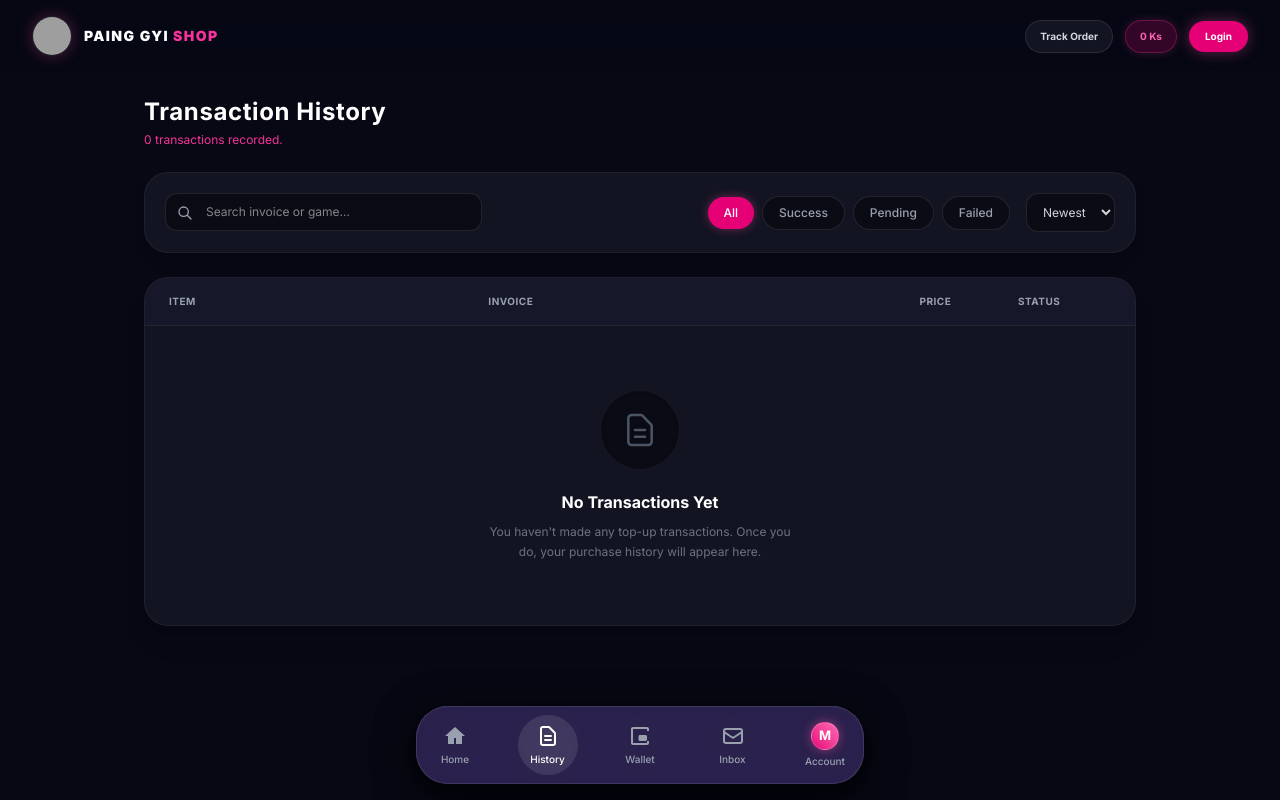
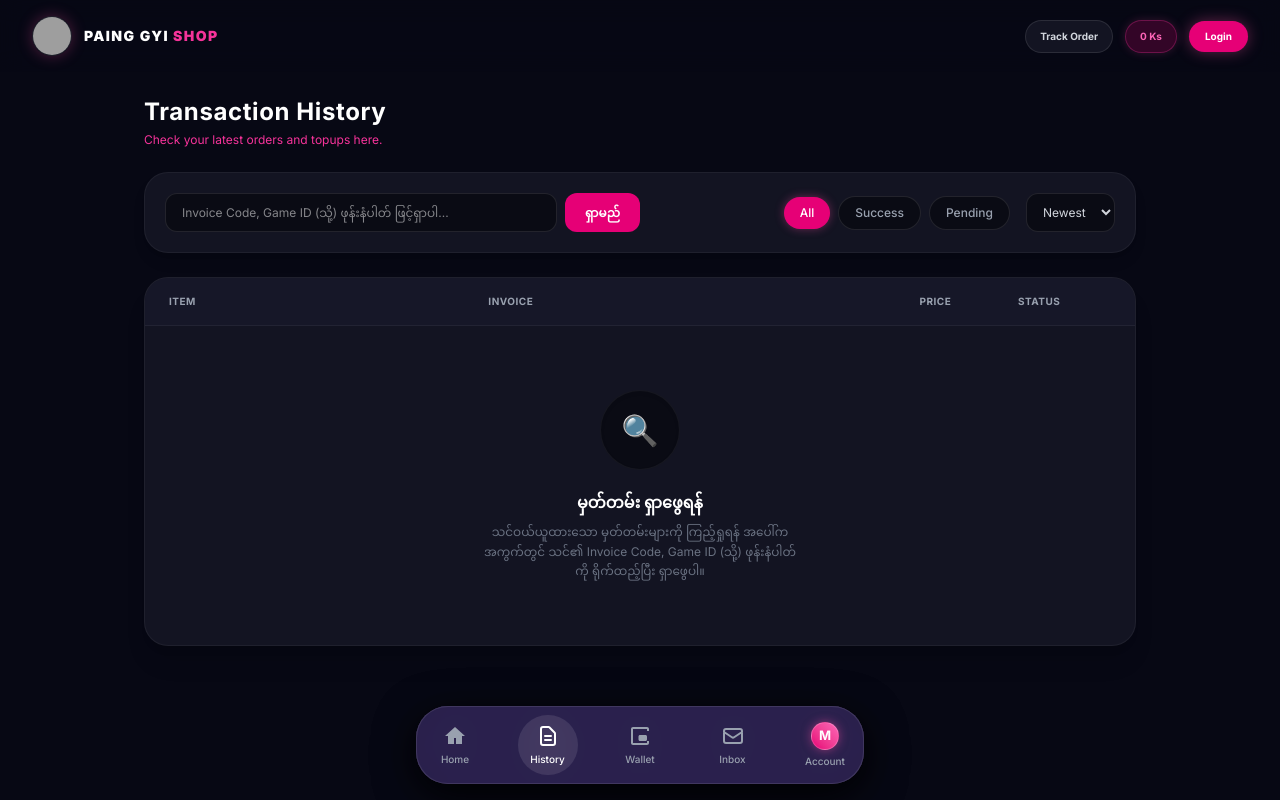
Before and after one commit to yan287062-ctrl/Topup-shop, a Next.js app: page /history in a window 1280 px wide. Built offline with nearby package versions, Linux system fonts and the light colour scheme; grey boxes are pictures that could not be loaded.

Commit message:
Update page.tsx

```diff
--- a/app/history/page.tsx
+++ b/app/history/page.tsx
@@ -3,67 +3,132 @@
 import { useState } from 'react';
 import Navbar from '../../components/Navbar';
 import BottomNav from '../../components/BottomNav';
+import { supabase } from '../../lib/supabase';
 
 export default function HistoryPage() {
-  // Demo Data များကို ဖယ်ရှားလိုက်ပြီး Database ချိတ်ဆက်ရန် အလွတ် (Empty Array) တည်ဆောက်ထားပါသည်
   const [transactions, setTransactions] = useState<any[]>([]);
   const [filter, setFilter] = useState('All');
   const [search, setSearch] = useState('');
   const [sortOrder, setSortOrder] = useState('Newest');
+  const [isSearching, setIsSearching] = useState(false);
+  const [hasSearched, setHasSearched] = useState(false);
 
-  // Status badge colors styling
+  const getGameImage = (gameName: string) => {
+    const name = gameName?.toLowerCase() || '';
+    if (name.includes('mobile legends')) return '/mlbb.png';
+    if (name.includes('magic chess')) return '/MCGG.png';
+    if (name.includes('pubg')) return '/pubg.png';
+    if (name.includes('uc pack')) return '/Pubgucpack.png';
+    if (name.includes('telegram')) return '/telegram.png';
+    if (name.includes('heartopia')) return '/heartopia.png';
+    if (name.includes('smile')) return '/smile_coin.png';
+    return '/mlbb.png';
+  };
+
+  const handleSearch = async (e: React.FormEvent) => {
+    e.preventDefault();
+    const searchTerm = search.trim();
+    if (!searchTerm) return;
+
+    setIsSearching(true);
+    setHasSearched(true);
+
+    try {
+      // ၁။ ဂိမ်းအော်ဒါများ ရှာခြင်း (Player ID သို့မဟုတ် Invoice Code ဖြင့် ရှာမည်)
+      const { data: ordersData } = await supabase
+        .from('orders')
+        .select('*')
+        .or(`player_id.eq.${searchTerm},invoice_code.eq.${searchTerm}`);
+
+      // ၂။ Wallet ငွေဖြည့်မှတ်တမ်းများ ရှာခြင်း (ဖုန်းနံပါတ် သို့မဟုတ် Invoice Code ဖြင့် ရှာမည်)
+      const { data: walletData } = await supabase
+        .from('wallet_history')
+        .select('*')
+        .or(`phone.eq.${searchTerm},invoice_code.eq.${searchTerm}`);
+
+      let combined: any[] = [];
+
+      if (ordersData) {
+        const mappedOrders = ordersData.map(o => ({
+          id: `ord-${o.id}`,
+          game: o.game_name,
+          package: o.item_name,
+          server: o.zone_id || '-',
+          price: o.price,
+          status: o.status === 'done' ? 'Success' : 'Pending',
+          date: new Date(o.created_at).toLocaleString(),
+          rawDate: new Date(o.created_at).getTime(),
+          invoice: o.invoice_code || `ORD-${o.id}`,
+          img: getGameImage(o.game_name)
+        }));
+        combined = [...combined, ...mappedOrders];
+      }
+
+      if (walletData) {
+        const mappedWallet = walletData.map(w => ({
+          id: `wal-${w.id}`,
+          game: 'Wallet Topup',
+          package: 'Balance Topup',
+          server: '-',
+          price: w.amount,
+          status: w.status === 'done' ? 'Success' : 'Pending',
+          date: new Date(w.created_at).toLocaleString(),
+          rawDate: new Date(w.created_at).getTime(),
+          invoice: w.invoice_code || `WAL-${w.id}`,
+          img: '/wallet.png'
+        }));
+        combined = [...combined, ...mappedWallet];
+      }
+
+      setTransactions(combined);
+    } catch (error) {
+      console.error("Error fetching history:", error);
+    } finally {
+      setIsSearching(false);
+    }
+  };
+
   const getStatusStyle = (status: string) => {
     switch(status) {
       case 'Success': return 'bg-green-500/20 text-green-400 border-green-500/30';
-      case 'Failed': return 'bg-red-500/20 text-red-400 border-red-500/30';
       case 'Pending': return 'bg-yellow-500/20 text-yellow-400 border-yellow-500/30';
       default: return 'bg-gray-500/20 text-gray-400 border-gray-500/30';
     }
   };
 
-  // Filter Logic
-  const filteredData = transactions.filter(item => {
-    const matchesFilter = filter === 'All' || item.status === filter;
-    const matchesSearch = item.invoice.toLowerCase().includes(search.toLowerCase()) ||
-                          item.game.toLowerCase().includes(search.toLowerCase());
-    return matchesFilter && matchesSearch;
-  });
+  const displayData = transactions
+    .filter(item => filter === 'All' || item.status === filter)
+    .sort((a, b) => sortOrder === 'Newest' ? b.rawDate - a.rawDate : a.rawDate - b.rawDate);
 
   return (
     <main className="min-h-screen bg-[#070814] pb-28 font-sans">
       <Navbar />
 
       <div className="max-w-5xl mx-auto px-4 mt-6">
-
-        {/* Header */}
         <div className="mb-6">
           <h1 className="text-2xl font-bold text-white tracking-wide">Transaction History</h1>
-          <p className="text-pink-500 text-xs mt-1">{filteredData.length} transactions recorded.</p>
+          <p className="text-pink-500 text-xs mt-1">Check your latest orders and topups here.</p>
         </div>
 
-        {/* Filters & Search Area */}
         <div className="bg-[#131422] p-4 sm:p-5 rounded-3xl border border-white/5 shadow-lg mb-6">
           <div className="flex flex-col md:flex-row justify-between gap-4">
 
-            {/* Search */}
-            <div className="relative w-full md:w-1/3">
-              <div className="absolute inset-y-0 left-0 pl-3 flex items-center pointer-events-none">
-                <svg className="h-4 w-4 text-gray-400" fill="none" viewBox="0 0 24 24" stroke="currentColor">
-                  <path strokeLinecap="round" strokeLinejoin="round" strokeWidth="2" d="M21 21l-6-6m2-5a7 7 0 11-14 0 7 7 0 0114 0z" />
-                </svg>
-              </div>
+            <form onSubmit={handleSearch} className="relative w-full md:w-1/2 flex gap-2">
               <input
                 type="text"
-                placeholder="Search invoice or game..."
-                className="w-full bg-[#0a0b14] border border-white/10 rounded-xl pl-10 pr-4 py-2.5 text-white text-xs focus:outline-none focus:border-pink-500 transition-colors"
+                placeholder="Invoice Code, Game ID (သို့) ဖုန်းနံပါတ် ဖြင့်ရှာပါ..."
+                className="w-full bg-[#0a0b14] border border-white/10 rounded-xl px-4 py-2.5 text-white text-xs focus:outline-none focus:border-pink-500 transition-colors"
                 value={search}
                 onChange={(e) => setSearch(e.target.value)}
+                required
               />
-            </div>
+              <button type="submit" disabled={isSearching} className="bg-pink-600 hover:bg-pink-500 text-white text-xs font-bold px-5 py-2.5 rounded-xl transition-colors whitespace-nowrap">
+                {isSearching ? 'ရှာနေသည်...' : 'ရှာမည်'}
+              </button>
+            </form>
 
-            {/* Status Filters */}
             <div className="flex flex-wrap items-center gap-2">
-              {['All', 'Success', 'Pending', 'Failed'].map((status) => (
+              {['All', 'Success', 'Pending'].map((status) => (
                 <button
                   key={status}
                   onClick={() => setFilter(status)}
@@ -76,8 +141,6 @@ export default function HistoryPage() {
                   {status}
                 </button>
               ))}
-
-              {/* Sort Dropdown */}
               <div className="ml-auto md:ml-2">
                  <select
                   className="bg-[#0a0b14] border border-white/10 text-gray-300 text-xs rounded-xl px-3 py-2.5 focus:outline-none focus:border-pink-500"
@@ -92,10 +155,7 @@ export default function HistoryPage() {
           </div>
         </div>
 
-        {/* Transactions List */}
-        <div className="bg-[#131422] rounded-3xl border border-white/5 shadow-xl overflow-hidden">
-
-          {/* Table Header (Desktop View) */}
+        <div className="bg-[#131422] rounded-3xl border border-white/5 shadow-xl overflow-hidden min-h-[300px]">
           <div className="hidden md:grid grid-cols-12 gap-4 px-6 py-4 bg-[#1a1b2e]/50 border-b border-white/5 text-gray-400 text-[10px] font-bold uppercase tracking-wider">
             <div className="col-span-4">Item</div>
             <div className="col-span-4">Invoice</div>
@@ -103,20 +163,28 @@ export default function HistoryPage() {
             <div className="col-span-2 text-center">Status</div>
           </div>
 
-          {/* List Items */}
-          {filteredData.length > 0 ? (
+          {!hasSearched ? (
+            <div className="p-16 flex flex-col items-center justify-center text-center">
+              <div className="w-20 h-20 bg-[#0a0b14] rounded-full flex items-center justify-center mb-5 border border-white/5 shadow-inner">
+                <span className="text-3xl">🔍</span>
+              </div>
+              <h3 className="text-white text-base font-bold mb-2">မှတ်တမ်း ရှာဖွေရန်</h3>
+              <p className="text-gray-500 text-xs max-w-xs leading-relaxed">
+                သင်ဝယ်ယူထားသော မှတ်တမ်းများကို ကြည့်ရှုရန် အပေါ်က အကွက်တွင် သင်၏ Invoice Code, Game ID (သို့) ဖုန်းနံပါတ်ကို ရိုက်ထည့်ပြီး ရှာဖွေပါ။
+              </p>
+            </div>
+          ) : displayData.length > 0 ? (
             <div className="divide-y divide-white/5">
-              {filteredData.map((tx) => (
+              {displayData.map((tx) => (
                 <div key={tx.id} className="grid grid-cols-1 md:grid-cols-12 gap-4 p-4 sm:px-6 sm:py-5 hover:bg-white/[0.02] transition-colors items-center relative">
 
-                  {/* Mobile Status Dot */}
-                  <div className={`md:hidden absolute top-4 right-4 w-2 h-2 rounded-full ${tx.status === 'Success' ? 'bg-green-500' : tx.status === 'Failed' ? 'bg-red-500' : 'bg-yellow-500'}`}></div>
+                  <div className={`md:hidden absolute top-4 right-4 w-2 h-2 rounded-full ${tx.status === 'Success' ? 'bg-green-500' : 'bg-yellow-500'}`}></div>
 
                   <div className="col-span-1 md:col-span-4 flex items-center gap-4">
                     <img src={tx.img} alt={tx.game} className="w-12 h-12 rounded-xl object-cover border border-white/10 shadow-sm" />
                     <div>
                       <h4 className="text-white text-sm font-bold truncate max-w-[200px]">{tx.package}</h4>
-                      <p className="text-gray-500 text-[10px] mt-0.5 truncate max-w-[200px]">{tx.game} {tx.server !== '-' ? tx.server : ''}</p>
+                      <p className="text-gray-500 text-[10px] mt-0.5 truncate max-w-[200px]">{tx.game} {tx.server !== '-' ? `(${tx.server})` : ''}</p>
                     </div>
                   </div>
 
@@ -135,35 +203,24 @@ export default function HistoryPage() {
                     <div className={`px-3 py-1 rounded-lg text-[10px] font-bold border ${getStatusStyle(tx.status)}`}>
                       {tx.status}
                     </div>
-                    <button className="text-gray-500 hover:text-white p-2">
-                      <svg xmlns="http://www.w3.org/2000/svg" className="h-5 w-5" viewBox="0 0 20 20" fill="currentColor">
-                        <path d="M10 6a2 2 0 110-4 2 2 0 010 4zM10 12a2 2 0 110-4 2 2 0 010 4zM10 18a2 2 0 110-4 2 2 0 010 4z" />
-                      </svg>
-                    </button>
                   </div>
-
                 </div>
               ))}
             </div>
           ) : (
-            /* Empty State UI (No Data) */
             <div className="p-16 flex flex-col items-center justify-center text-center">
-              <div className="w-20 h-20 bg-[#0a0b14] rounded-full flex items-center justify-center mb-5 border border-white/5 shadow-inner">
-                <svg className="w-10 h-10 text-gray-600" fill="none" stroke="currentColor" viewBox="0 0 24 24">
-                  <path strokeLinecap="round" strokeLinejoin="round" strokeWidth="1.5" d="M9 12h6m-6 4h6m2 5H7a2 2 0 01-2-2V5a2 2 0 012-2h5.586a1 1 0 01.707.293l5.414 5.414a1 1 0 01.293.707V19a2 2 0 01-2 2z" />
-                </svg>
+              <div className="w-20 h-20 bg-[#0a0b14] rounded-full flex items-center justify-center mb-5 border border-white/5 shadow-inner text-2xl">
+                📭
               </div>
-              <h3 className="text-white text-base font-bold mb-2">No Transactions Yet</h3>
+              <h3 className="text-white text-base font-bold mb-2">မှတ်တမ်း မရှိပါ</h3>
               <p className="text-gray-500 text-xs max-w-xs leading-relaxed">
-                You haven't made any top-up transactions. Once you do, your purchase history will appear here.
+                ဒီ အချက်အလက်ဖြင့် ဝယ်ယူထားသော မှတ်တမ်း မတွေ့ရှိပါ။ မှန်ကန်စွာ ရိုက်ထည့်ထားခြင်း ရှိမရှိ ပြန်စစ်ကြည့်ပါ။
               </p>
             </div>
           )}
 
         </div>
       </div>
-
-      {/* Persistent Bottom Nav */}
       <BottomNav />
     </main>
   );
```
